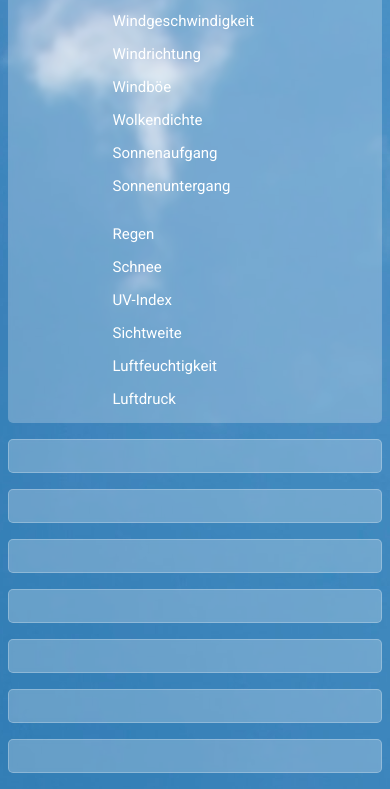
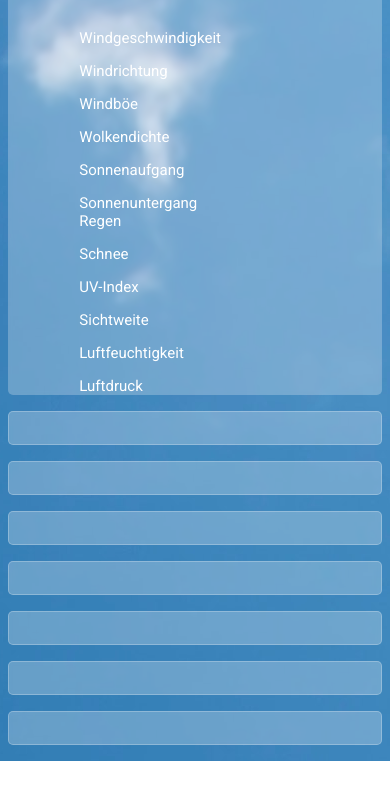
Before and after one commit to MatzeW95/weather, a plain HTML site: page index.html in a window 390 px wide. Shown: the part 134-923 px from the top of the page. After the commit the page ends 895 px from the top, so only its background shows below. Drawn offline with Linux system fonts and the light colour scheme; no server answers.

Commit message:
changed some width for better structure

```diff
--- a/style.css
+++ b/style.css
@@ -243,6 +243,18 @@ main {
         width: 30vw;
     }
 
+    .weatherRight{
+        width: 17vw;
+    }
+
+    .weatherInfo:first-child, .weatherRight > p:first-child {
+        margin-top: 0px;
+    }
+
+    .weatherInfo:last-child {
+        margin-bottom: 0px;
+    }
+
     #containerWeatherDataLeft, #containerWeatherDataRight {
         justify-content: center;
     }
@@ -257,6 +269,10 @@ main {
 
     #mainIcon {
         width: 50%;
+    }
+
+    #containerWeatherDataBottom {
+        margin-top: 2rem;
     }
 }
 
@@ -291,8 +307,24 @@ main {
         width: 30vw;
     }
 
+    .weatherRight {
+        width: 17vw;
+    }
+
+    .weatherInfo:first-child, .weatherRight > p:first-child {
+        margin-top: 0px;
+    }
+
+    .weatherInfo:last-child {
+        margin-bottom: 0px;
+    }
+
     #containerWeatherDataLeft, #containerWeatherDataRight {
         justify-content: center;
+    }
+
+    #containerWeatherDataBottom {
+        margin-top: 2rem;
     }
 }
 
```
